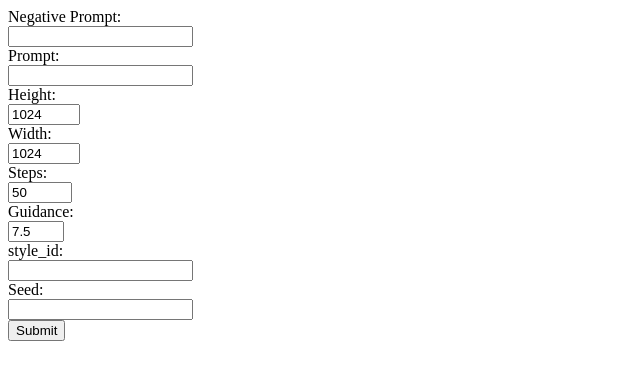
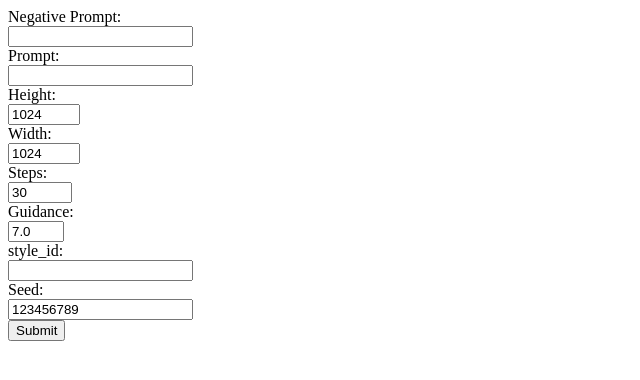
Before and after one commit to abhinavramana/js_website_using_PythonHTTPServer, a plain HTML site: page index.html in a window 1280 px wide. Shown: the full height of the page, 0-640 px from the left. Drawn offline with nearby package versions, Linux system fonts and the light colour scheme.

Commit message:
Update index.html with default seed

```diff
--- a/index.html
+++ b/index.html
@@ -16,56 +16,16 @@
         <label for="width">Width:</label><br>
         <input type="number" id="width" name="width" min="512" max="1024" value="1024" required><br>
         <label for="steps">Steps:</label><br>
-        <input type="number" id="steps" name="steps" min="1" max="100"  value="50" required><br>
+        <input type="number" id="steps" name="steps" min="1" max="100"  value="30" required><br>
         <label for="guidance">Guidance:</label><br>
-        <input type="number" id="guidance" name="guidance" min="0" max="40" value="7.5"  required><br>
+        <input type="number" id="guidance" name="guidance" min="0" max="40" value="7.0"  required><br>
         <label for="style_id">style_id:</label><br>
         <input type="number" id="style_id" name="style_id" required><br>
         <label for="seed">Seed:</label><br>
-        <input type="number" id="seed" name="seed"><br>
+        <input type="number" id="seed" name="seed" value="123456789"  ><br>
         <input type="submit" value="Submit">
     </form>
-<!--
-      <script>
-        function submitForm(event) {
-            event.preventDefault();
-            fetch('http://3.239.63.66:8000/api/v2/community', {
-                method: 'POST',
-                headers: {
-                    'Content-Type': 'application/json',
-                },
-                body: JSON.stringify({
-                    "negative_prompt": document.getElementById('negative_prompt').value,
-                    "prompt": document.getElementById('prompt').value,
-                    "height": parseInt(document.getElementById('height').value),
-                    "width": parseInt(document.getElementById('width').value),
-                    "steps": parseInt(document.getElementById('steps').value),
-                    "guidance": parseFloat(document.getElementById('guidance').value),
-                    "style_id": parseInt(document.getElementById('style_id').value),
-                    "seed": parseInt(document.getElementById('seed').value),
-                })
-            })
-            .then(response => {
-                if (!response.ok) {
-                    throw new Error('Network response was not ok');
-                }
-                return response.blob();
-            })
-            .then(blob => {
-                var url = window.URL.createObjectURL(blob);
-                var a = document.createElement('a');
-                a.href = url;
-                a.download = 'output.jpg';
-                document.body.appendChild(a);
-                a.click();
-                a.remove();
-            })
-            .catch(error => {
-                console.error('There has been a problem with your fetch operation:', error);
-            });
-        }
-    </script>
-    -->
+
 <script>
         document.getElementById('task-form').addEventListener('submit', function(event) {
             event.preventDefault();  // to prevent form submission
@@ -78,7 +38,7 @@
                 steps: parseInt(event.target.steps.value),
                 guidance: parseFloat(event.target.guidance.value),
                 style_id: parseInt(event.target.style_id.value),
-                seed: event.target.seed.value ? parseInt(event.target.seed.value) : null
+                seed: parseInt(event.target.seed.value)
             };
 
             var requestOptions = {
```
